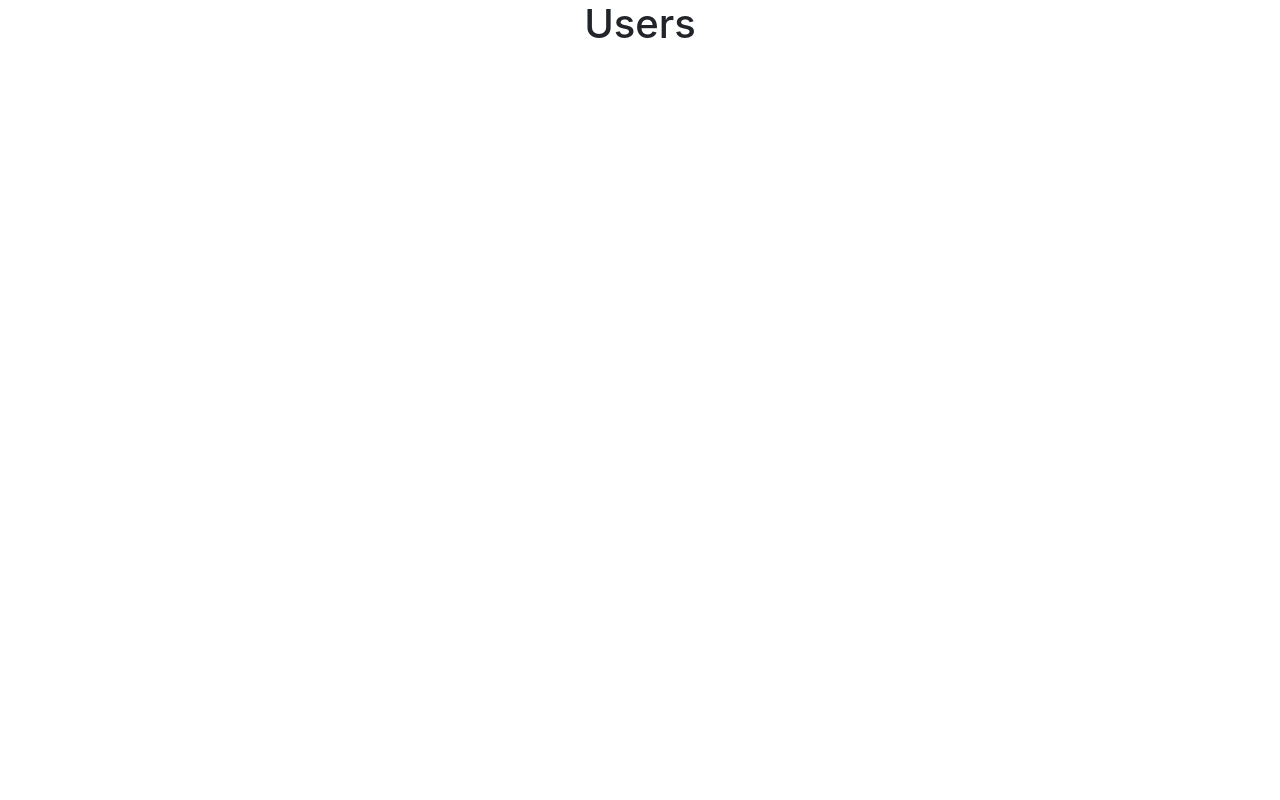
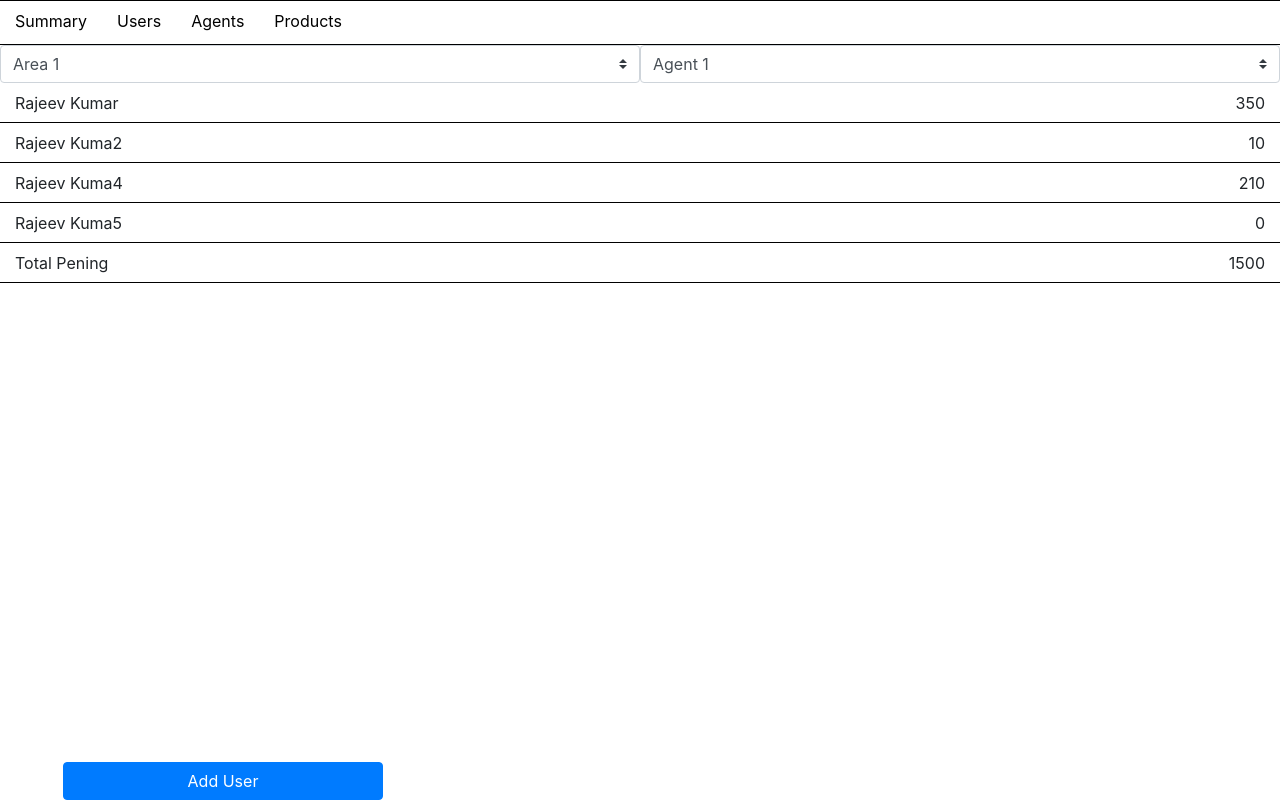
Before and after one commit to kirankumarsunkati/SB, a React (Create React App) app in the folder my-app/: page /Dashboard/Users in a window 1280 px wide. Built offline with nearby package versions, Linux system fonts and the light colour scheme.

Commit message:
added users pages
added users pages

```diff
--- a/my-app/src/App.css
+++ b/my-app/src/App.css
@@ -54,3 +54,34 @@ p{
     src: url('fonts/SourceSansPro-Light.otf');
     font-weight: 300;
 }
+.borderTop{
+  border-bottom: 1px solid #000;
+}
+.header{
+  font-size: 22px;
+  height: 50px;
+  line-height: 50px;
+}
+.dashboardContainer{
+  border-top:1px solid #000;
+  border-bottom:1px solid #000;
+  height: 45px;
+  line-height: 40px;
+}
+.nonHeader{
+  height: 40px;
+  line-height: 40px;
+}
+.dashboardContainer a{
+  color: #000;
+}
+.noPadding{
+  padding: 0!important;
+}
+.dashboardWrapper .bottom{
+  position: absolute;
+    bottom: 0;
+    margin: 0 6vh;
+    display: block;
+    width: 40vh;
+}
--- a/my-app/src/App.js
+++ b/my-app/src/App.js
@@ -11,7 +11,7 @@ import Summary from './components/Dashboard/Summary.js';
 import Users from './components/Dashboard/Users.js';
 import Agents from './components/Dashboard/Agents.js';
 import Products from './components/Dashboard/Products.js';
-
+import AddUser from './components/Dashboard/AddUser.js'
 
 function App() {
   return (
@@ -25,6 +25,7 @@ function App() {
                   <Route path='/Dashboard/Users' exact strict component={Users}/>
                   <Route path='/Dashboard/Agents' exact strict component={Agents}/>
                   <Route path='/Dashboard/Products' exact strict component={Products}/>
+                  <Route path='/Dashboard/addUser' exact strict component={AddUser}/>
             <Route path='/User' component={Test}/>
             </div>
         </Router>
--- /dev/null
+++ b/my-app/src/components/Dashboard/AddUser.js
@@ -0,0 +1,26 @@
+import React from 'react';
+import sb from './../../Images/SmartBill.jpeg';
+import Navs from './Navs.js';
+import {Link} from 'react-router-dom';
+import Row from './../UtilityComponents/Row.js';
+
+class AddUser extends React.Component{
+render(){
+  return(
+    <div className="addUserWrapper">
+      <form class="form-inline">
+
+        <div class="form-group row">
+            <label for="colFormLabelSm" class="col-sm-2 col-form-label col-form-label-sm">Email</label>
+            <div class="col-sm-10">
+              <input type="email" class="form-control form-control-sm" id="colFormLabelSm" placeholder="col-form-label-sm"/>
+            </div>
+      </div>
+
+      </form>
+      </div>
+  );
+
+}
+}
+export default AddUser;
--- a/my-app/src/components/Dashboard/Agents.js
+++ b/my-app/src/components/Dashboard/Agents.js
@@ -1,11 +1,39 @@
 import React from 'react';
+import sb from './../../Images/SmartBill.jpeg';
+import Navs from './Navs.js';
+import {Link} from 'react-router-dom';
+import Row from './../UtilityComponents/Row.js';
 
-class Test extends React.Component{
+class Agents extends React.Component{
 render(){
+    this.state =['Summary','Users','Agents','Products'];
   return(
-  <div><h1>Agents </h1></div>
+    <div className="dashboardWrapper">
+          <div className="row topWrapper">
+              <div className="col-3">
+              </div>
+              <div className="col-6">
+{/*<img src={sb} alt="sb" className="sblogo"/>*/}              </div>
+              <div className="col-3">
+              </div>
+          </div>
+          <div className="row dashboardContainer">
+                {this.state.map( (name,key) => {
+                  {{console.log(this.props,this.props.match.path.split('/'));}}
+                  return <Link to={name} key={key} className="active"><Navs  value={name}/></Link>
+                })}
+          </div>
+          <Row name={'Collections'} value={'July 2019'} isHeader={'true'}></Row>
+          <Row name={'Monthly Total'} value={'367000'}></Row>
+          <Row name={'Pending Amount'} value={'23423'}></Row>
+          <Row name={'Subscriptions'} value={'July 2019'} isHeader={'true'}></Row>
+          <Row name={'Total customer'} value={'23423'}></Row>
+          <Row name={'Total Subsciptions'} value={'23423'}></Row>
+
+
+      </div>
   );
 
 }
 }
-export default Test;
+export default Agents;
--- a/my-app/src/components/Dashboard/Navs.js
+++ b/my-app/src/components/Dashboard/Navs.js
@@ -3,7 +3,7 @@ import React from 'react';
 class Navs extends React.Component{
 render(){
   return(
-    <div>{this.props.value}
+    <div className="col-3">{this.props.value}
     </div>
   );
 
--- a/my-app/src/components/Dashboard/Products.js
+++ b/my-app/src/components/Dashboard/Products.js
@@ -1,11 +1,40 @@
 import React from 'react';
+import sb from './../../Images/SmartBill.jpeg';
+import Navs from './Navs.js';
+import {Link} from 'react-router-dom';
+import Row from './../UtilityComponents/Row.js';
 
-class Test extends React.Component{
+class Products extends React.Component{
 render(){
+    this.state =['Summary','Users','Agents','Products'];
   return(
-  <div><h1>Products </h1></div>
+    <div className="dashboardWrapper">
+          <div className="row topWrapper">
+              <div className="col-3">
+              </div>
+              <div className="col-6">
+                  {/*<img src={sb} alt="sb" className="sblogo"/>*/}
+              </div>
+              <div className="col-3">
+              </div>
+          </div>
+          <div className="row dashboardContainer">
+                {this.state.map( (name,key) => {
+                  {{console.log(this.props,this.props.match.path.split('/'));}}
+                  return <Link to={name} key={key} className="active"><Navs  value={name}/></Link>
+                })}
+          </div>
+          <Row name={'Collections'} value={'July 2019'} isHeader={'true'}></Row>
+          <Row name={'Monthly Total'} value={'367000'}></Row>
+          <Row name={'Pending Amount'} value={'23423'}></Row>
+          <Row name={'Subscriptions'} value={'July 2019'} isHeader={'true'}></Row>
+          <Row name={'Total customer'} value={'23423'}></Row>
+          <Row name={'Total Subsciptions'} value={'23423'}></Row>
+
+
+      </div>
   );
 
 }
 }
-export default Test;
+export default Products;
--- a/my-app/src/components/Dashboard/Summary.js
+++ b/my-app/src/components/Dashboard/Summary.js
@@ -22,13 +22,13 @@ render(){
           <div className="row dashboardContainer">
                 {this.state.map( (name,key) => {
                   {{console.log(this.props,this.props.match.path.split('/'));}}
-                  return <Link  className="col-3" to={name} key={key}><Navs  value={name}/></Link>
+                  return <Link to={name} key={key} className="active"><Navs  value={name}/></Link>
                 })}
           </div>
-          <Row name={'Collections'} value={'23423'} isHeader={'true'}></Row>
+          <Row name={'Collections'} value={'July 2019'} isHeader={'true'}></Row>
           <Row name={'Monthly Total'} value={'367000'}></Row>
           <Row name={'Pending Amount'} value={'23423'}></Row>
-          <Row name={'Subscriptions'} value={'23423'} isHeader={'true'}></Row>
+          <Row name={'Subscriptions'} value={'July 2019'} isHeader={'true'}></Row>
           <Row name={'Total customer'} value={'23423'}></Row>
           <Row name={'Total Subsciptions'} value={'23423'}></Row>
 
--- a/my-app/src/components/Dashboard/Users.js
+++ b/my-app/src/components/Dashboard/Users.js
@@ -1,11 +1,59 @@
 import React from 'react';
+import sb from './../../Images/SmartBill.jpeg';
+import Navs from './Navs.js';
+import {Link} from 'react-router-dom';
+import Row from './../UtilityComponents/Row.js';
 
-class Test extends React.Component{
+class Users extends React.Component{
 render(){
+    this.state =['Summary','Users','Agents','Products'];
   return(
-  <div><h1>Users </h1></div>
+    <div className="dashboardWrapper">
+          <div className="row topWrapper">
+              <div className="col-3">
+              </div>
+              <div className="col-6">
+{/*<img src={sb} alt="sb" className="sblogo"/>*/}              </div>
+              <div className="col-3">
+              </div>
+          </div>
+          <div className="row dashboardContainer">
+                {this.state.map( (name,key) => {
+                  {{console.log(this.props,this.props.match.path.split('/'));}}
+                  return <Link to={name} key={key} className="active"><Navs  value={name}/></Link>
+                })}
+          </div>
+          <div className="row">
+              <div className="col-6 text-left noPadding">
+                  <select class="custom-select">
+                    <option selected value="Area1">Area 1</option>
+                    <option value="Area2">Area 2</option>
+                    <option value="Area3">Area 3</option>
+                    <option value="Area4">Area 4</option>
+                    <option value="Area5">Area 5</option>
+                  </select>
+              </div>
+              <div className="col-6 text-right noPadding">
+                <select class="custom-select">
+                  <option selected value="Agent1">Agent 1</option>
+                  <option value="Agent2">Agent 2</option>
+                  <option value="Agent3">Agent 3</option>
+                  <option value="Agent4">Agent 4</option>
+                  <option value="Agent5">Agent 5</option>
+                </select>
+              </div>
+          </div>
+          <Row name={'Rajeev Kumar'} value={'350'}></Row>
+          <Row name={'Rajeev Kuma2'} value={'10'}></Row>
+          <Row name={'Rajeev Kuma4'} value={'210'}></Row>
+          <Row name={'Rajeev Kuma5'} value={'0'}></Row>
+          <Row name={'Total Pening'} value={'1500'}></Row>
+
+
+          <Link to={'addUser'}><button type="submit" className="btn btn-primary bottom">Add User</button></Link>
+      </div>
   );
 
 }
 }
-export default Test;
+export default Users;
--- a/my-app/src/components/Login/ForgotPassword.js
+++ b/my-app/src/components/Login/ForgotPassword.js
@@ -24,7 +24,7 @@ render(){
                     <input type="password" className="form-control userOtp" id="userOtp"  ref = {(input) => { this.otp = input; } } placeholder="Please Enter 4 digit OTP" onKeyUp={this.submitForm}/>
                 </div>
 
-                <button type="submit" className="btn btn-primary">Next</button>
+                <button type="submit" className="btn btn-primary bottom">Next</button>
                 </form>
             </div>
 
--- a/my-app/src/components/Login/Login.js
+++ b/my-app/src/components/Login/Login.js
@@ -21,11 +21,11 @@ render(){
     return (
       <div className="loginWrapper">
             <div className="row">
-            <p className="col-1"></p>
-            <p className="logoWrapper col-3">
+            <p className="col-2"></p>
+            <p className="logoWrapper col-8">
                 <img src={sb} alt="sb" className="sblogo"/>
             </p>
-            <p className="col-8"></p>
+            <p className="col-2"></p>
             </div>
             <div className="row">
             <p className="col-4"></p>
--- a/my-app/src/components/UtilityComponents/Row.js
+++ b/my-app/src/components/UtilityComponents/Row.js
@@ -4,17 +4,16 @@ class Row extends React.Component{
 render(){
   const {name} = this.props;
   const {value} = this.props;
-  let headerClass = this.props.isHeader === "true" ? 'header' : '';
-  let classNameValue ="row";
+  let headerClass = this.props.isHeader === "true" ? 'header' : 'nonHeader';
+  let classNameValue ="row borderTop";
   classNameValue =  classNameValue+' '+headerClass;
   return(
 
     <div className={classNameValue}>
-        <div className="col-6">
+        <div className="col-6 text-left">
           {name}
-            {this.props.isHeader}
         </div>
-        <div className="col-6">
+        <div className="col-6 text-right">
           {value}
         </div>
     </div>
```
